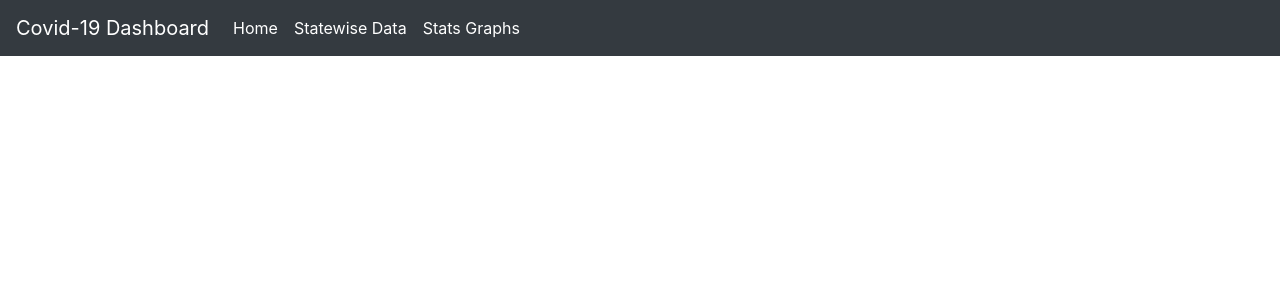
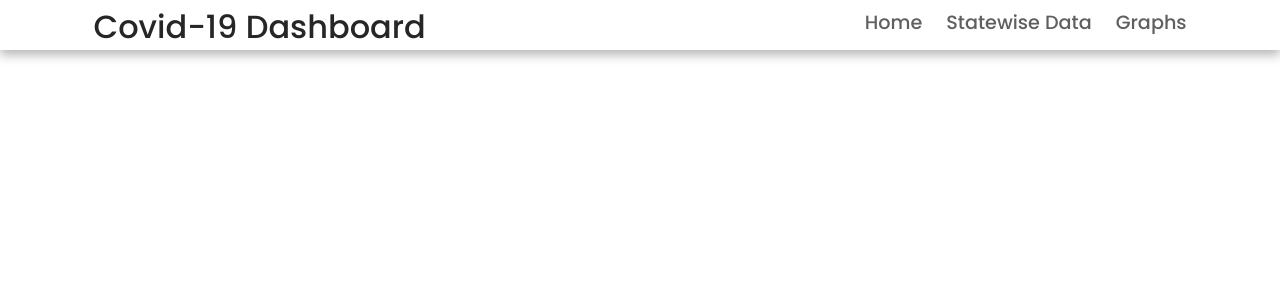
Before and after one commit to Mayankgupta-coder/Covid-19-Stats, a PHP site: page /header.php in a window 1280 px wide. Shown: the top 300 px of the page. Run offline with PHP 8.4, Linux system fonts and the light colour scheme; some libraries are stand-ins or nearby versions.

Commit message:
improve header

```diff
--- a/header.php
+++ b/header.php
@@ -9,9 +9,10 @@
     <link rel="stylesheet" href="https://maxcdn.bootstrapcdn.com/bootstrap/4.0.0/css/bootstrap.min.css" integrity="sha384-Gn5384xqQ1aoWXA+058RXPxPg6fy4IWvTNh0E263XmFcJlSAwiGgFAW/dAiS6JXm" crossorigin="anonymous">
 
     <title>Covid 19 Dashboard</title>
+    <link rel="stylesheet" href="styling/header.css">
   </head>
   <body>
-  <nav class="navbar navbar-expand-lg navbar-dark bg-dark">
+  <!-- <nav class="navbar navbar-expand-lg navbar-dark bg-dark">
   <a class="navbar-brand" href="#">Covid-19 Dashboard</a>
   <button class="navbar-toggler" type="button" data-toggle="collapse" data-target="#navbarNavAltMarkup" aria-controls="navbarNavAltMarkup" aria-expanded="false" aria-label="Toggle navigation">
     <span class="navbar-toggler-icon"></span>
@@ -24,7 +25,26 @@
 
     </div>
   </div>
-</nav>
+</nav> -->
+
+
+<nav class="navbar">
+      <div class="navbar-container container">
+          <input type="checkbox" name="" id="">
+          <div class="hamburger-lines">
+              <span class="line line1"></span>
+              <span class="line line2"></span>
+              <span class="line line3"></span>
+          </div>
+          <ul class="menu-items">
+            <li><a href="index.php">Home</a></li>
+            <li><a href="statewise_data.php">Statewise Data</a></li>
+            <li><a href="graphs.php">Graphs</a></li>
+          </ul>
+          <h6 class="logo">Covid-19 Dashboard</h6>
+      </div>
+  </nav>
+
 
     <!-- Optional JavaScript -->
     <!-- jQuery first, then Popper.js, then Bootstrap JS -->
--- /dev/null
+++ b/styling/header.css
@@ -0,0 +1,329 @@
+
+@import url("https://fonts.googleapis.com/css2?family=Poppins:ital,wght@0,300;0,400;0,500;0,600;0,700;0,800;0,900;1,200;1,300;1,400;1,500;1,600;1,700;1,800;1,900&display=swap");
+
+*,
+*::after,
+*::before {
+  box-sizing: border-box;
+  padding: 0;
+  margin: 0;
+}
+
+.html {
+  font-size: 62.5%;
+}
+
+body {
+  font-family: "Poppins", sans-serif;
+}
+
+/* ///////////..utility classes../////////// */
+
+.container {
+  max-width: 1200px;
+  width: 90%;
+  margin: auto;
+}
+
+.btn {
+  display: inline-block;
+  padding: 0.5em 1.5em;
+  text-decoration: none;
+  border-radius: 50px;
+  cursor: pointer;
+  outline: none;
+  margin-top: 1em;
+  text-transform: uppercase;
+  font-weight: small;
+}
+
+.btn-primary {
+  color: #fff;
+  background: #16a083;
+}
+
+.btn-primary:hover {
+  background: #117964;
+  transition: background 0.3s ease-in-out;
+}
+
+/* ............/navbar/............ *
+
+/* desktop mode............/// */
+
+.navbar input[type="checkbox"],
+.navbar .hamburger-lines {
+  display: none;
+}
+
+.navbar {
+  box-shadow: 0px 5px 10px 0px #aaa;
+  position: fixed;
+  width: 100%;
+  background: #fff;
+  color: #000;
+  opacity: 0.85;
+  height: 50px;
+  z-index: 12;
+}
+
+.navbar-container {
+  display: flex;
+  justify-content: space-between;
+  height: 50px;
+  align-items: center;
+}
+
+.menu-items {
+  order: 2;
+  display: flex;
+}
+
+.menu-items li {
+  list-style: none;
+  margin-left: 1.5rem;
+  margin-bottom: 0.5rem;
+  font-size: 1.2rem;
+}
+
+.menu-items a {
+  text-decoration: none;
+  color: #444;
+  font-weight: 500;
+  transition: color 0.3s ease-in-out;
+}
+
+.menu-items a:hover {
+  color: #117964;
+  transition: color 0.3s ease-in-out;
+}
+
+.logo {
+  order: 1;
+  font-size: 2rem;
+  margin-bottom: 1rem;
+}
+
+/* ............//// Showcase styling ////......... */
+
+.showcase-area {
+  height: 50vh;
+
+  background: linear-gradient(
+      rgba(240, 240, 240, 0.144),
+      rgba(255, 255, 255, 0.336)
+    ),
+    url("https://sylhetmirror.com/files/uploads/2021/03/cccaddgth.png");
+  background-size: cover;
+  background-position: center;
+  background-repeat: no-repeat;
+}
+
+.showcase-container {
+  display: flex;
+  flex-direction: column;
+  align-items: center;
+  justify-content: center;
+  height: 100%;
+  font-size: 1.6rem;
+}
+
+.main-title {
+  text-transform: uppercase;
+  margin-top: 1.5em;
+}
+
+
+/* ......../ media query /.......... */
+
+@media (max-width: 768px) {
+  .navbar {
+    opacity: 0.95;
+  }
+
+  .navbar-container input[type="checkbox"],
+  .navbar-container .hamburger-lines {
+    display: block;
+  }
+
+  .navbar-container {
+    display: block;
+    position: relative;
+    height: 64px;
+  }
+
+  .navbar-container input[type="checkbox"] {
+    position: absolute;
+    display: block;
+    height: 32px;
+    width: 30px;
+    top: 20px;
+    left: 20px;
+    z-index: 5;
+    opacity: 0;
+  }
+
+  .navbar-container .hamburger-lines {
+    display: block;
+    height: 23px;
+    width: 35px;
+    position: absolute;
+    top: 17px;
+    left: 20px;
+    z-index: 2;
+    display: flex;
+    flex-direction: column;
+    justify-content: space-between;
+  }
+
+  .navbar-container .hamburger-lines .line {
+    display: block;
+    height: 4px;
+    width: 100%;
+    border-radius: 10px;
+    background: #333;
+  }
+
+  .navbar-container .hamburger-lines .line1 {
+    transform-origin: 0% 0%;
+    transition: transform 0.4s ease-in-out;
+  }
+
+  .navbar-container .hamburger-lines .line2 {
+    transition: transform 0.2s ease-in-out;
+  }
+
+  .navbar-container .hamburger-lines .line3 {
+    transform-origin: 0% 100%;
+    transition: transform 0.4s ease-in-out;
+  }
+
+  .navbar .menu-items {
+    padding-top: 100px;
+    background: #fff;
+    height: 100vh;
+    max-width: 300px;
+    transform: translate(-150%);
+    display: flex;
+    flex-direction: column;
+    margin-left: -40px;
+    padding-left: 50px;
+    transition: transform 0.5s ease-in-out;
+    box-shadow: 5px 0px 10px 0px #aaa;
+  }
+
+  .navbar .menu-items li {
+    margin-bottom: 1.5rem;
+    font-size: 1.3rem;
+    font-weight: 500;
+  }
+
+  .logo {
+    position: absolute;
+    top: 5px;
+    right: 15px;
+    font-size: 1.7rem;
+  }
+
+  .navbar-container input[type="checkbox"]:checked ~ .menu-items {
+    transform: translateX(0);
+  }
+
+  .navbar-container input[type="checkbox"]:checked ~ .hamburger-lines .line1 {
+    transform: rotate(35deg);
+  }
+
+  .navbar-container input[type="checkbox"]:checked ~ .hamburger-lines .line2 {
+    transform: scaleY(0);
+  }
+
+  .navbar-container input[type="checkbox"]:checked ~ .hamburger-lines .line3 {
+    transform: rotate(-35deg);
+  }
+
+  /* ......./ food /......... */
+
+  .food-container {
+    flex-direction: column;
+    align-items: stretch;
+  }
+
+  .food-type:not(:last-child) {
+    margin-bottom: 3rem;
+  }
+
+  .food-type {
+    box-shadow: 5px 5px 10px 0 #aaa;
+  }
+
+  .img-container {
+    margin: 0;
+  }
+}
+
+@media (max-width: 500px) {
+  html {
+    font-size: 65%;
+  }
+
+  .navbar .menu-items li{
+      font-size: 1.6rem;
+  }
+
+  .testimonial-container {
+    flex-direction: column;
+    text-align: center;
+  }
+
+  .food-menu-container img {
+    margin: auto;
+  }
+
+  .food-menu-item {
+    flex-direction: column;
+    text-align: center;
+  }
+
+  .form-container {
+    width: 90%;
+  }
+
+  .contact-container {
+    display: flex;
+    flex-direction: column;
+  }
+
+  .contact-img {
+    width: 90%;
+    margin: 3rem auto;
+  }
+
+  .logo {
+    position: absolute;
+    top: 06px;
+    right: 15px;
+    font-size: 2.7rem;
+  }
+
+  .navbar .menu-items li {
+    margin-bottom: 2.5rem;
+    font-size: 1.8rem;
+    font-weight: 500;
+  }
+}
+
+@media (min-width: 769px) and (max-width: 1200px) {
+  .img-container h3 {
+    font-size: 1.5rem;
+  }
+
+  .img-container .btn {
+    font-size: 0.7rem;
+  }
+}
+
+@media (orientation: landscape) and (max-height: 500px) {
+  .showcase-area {
+    height: 50vmax;
+  }
+}
```
Also changed, not shown: covid_data.json (+1 -1 lines).
